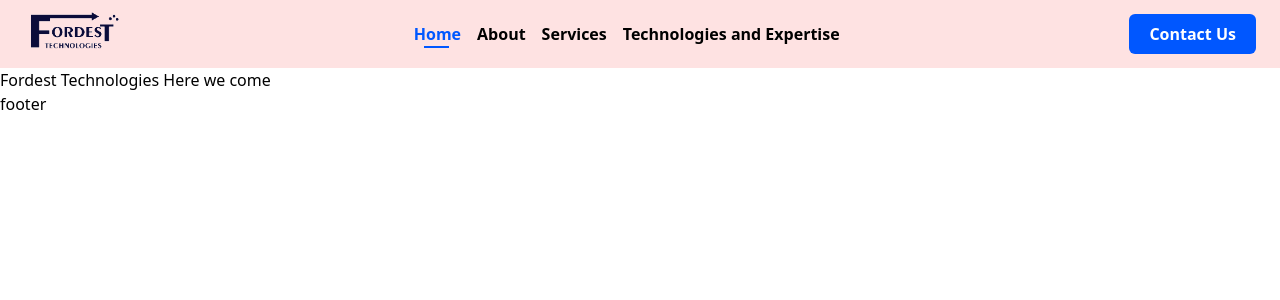
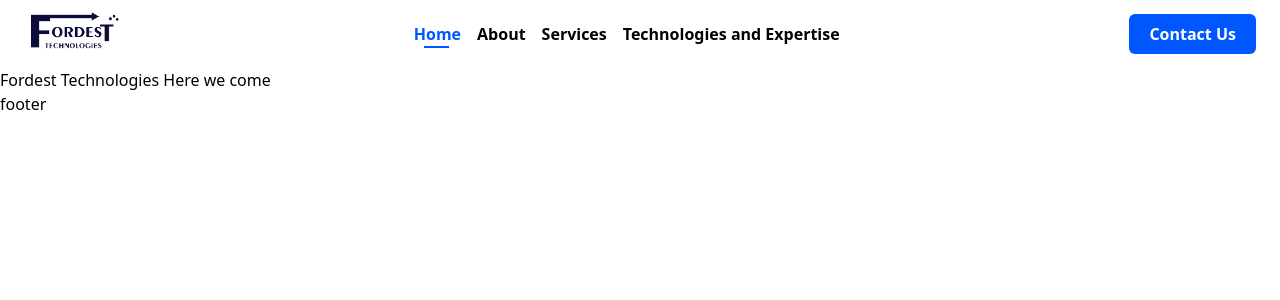
Before and after one commit to fordest-technology/fordest-website, a React (Vite) app: page / in a window 1280 px wide. Shown: the top 300 px of the page. Built offline with nearby package versions, Linux system fonts and the light colour scheme.

Commit message:
navbar is complete

```diff
--- a/src/components/shared/Navbar.jsx
+++ b/src/components/shared/Navbar.jsx
@@ -8,7 +8,7 @@ const Navbar = () => {
 
   return (
     <nav>
-      <section className="text flex justify-between items-center bg-red-100 py-3 px-6">
+      <section className="text flex justify-between items-center bg-white py-3 px-6">
         <div className="w-[100px]">
           <img src={logo} alt="fordest-logo" className="w-full" />
         </div>
```
